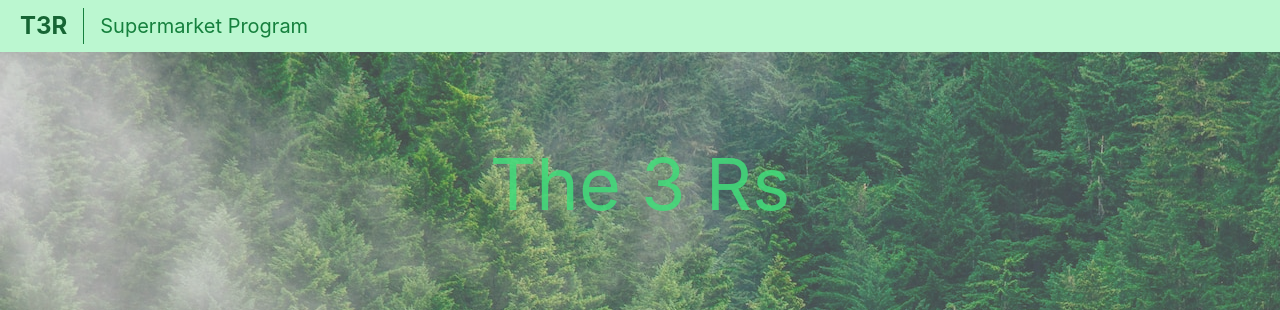
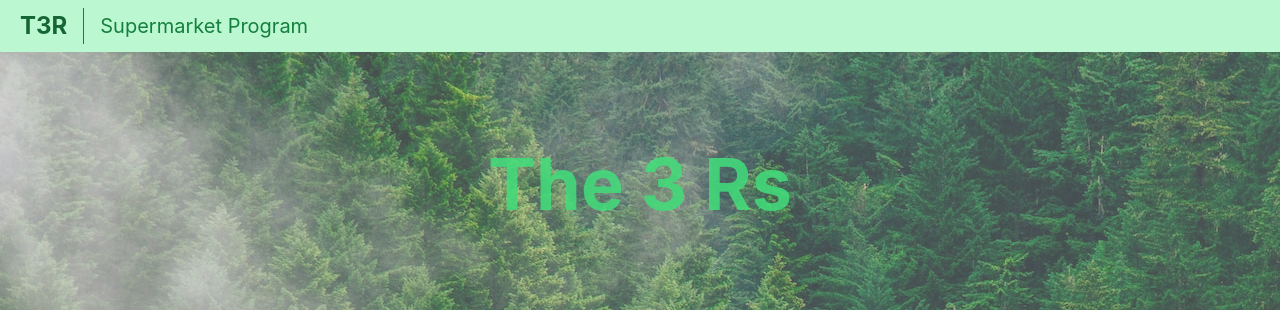
Before and after one commit to Squishyguy10/t3r, a React (Create React App) app in the folder client/: page / in a window 1280 px wide. Shown: the top 310 px of the page. Built offline with nearby package versions, Linux system fonts and the light colour scheme.

Commit message:
Update Main.jsx
Bolded title

```diff
--- a/client/src/components/Main.jsx
+++ b/client/src/components/Main.jsx
@@ -7,7 +7,7 @@ function Main() {
         <div className='h-screen bg-nature-bg'>
             <div className='h-screen opacity-90 bg-white/30'>
                 <div className='opacity-100 container px-5 pt-24 pb-10 mx-auto text-center lg:px-40'>
-                    <h1 className='text-7xl pb-10 font-display text-green-400'>
+                    <h1 className='text-7xl pb-10 font-display text-green-400 font-bold'>
                         The 3 Rs
                     </h1>
 
```
